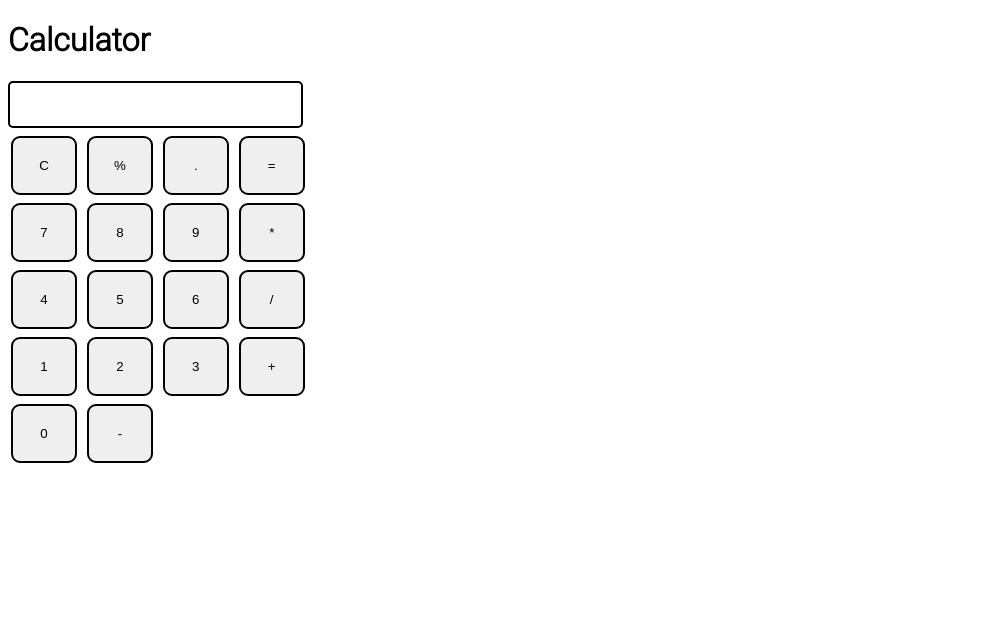
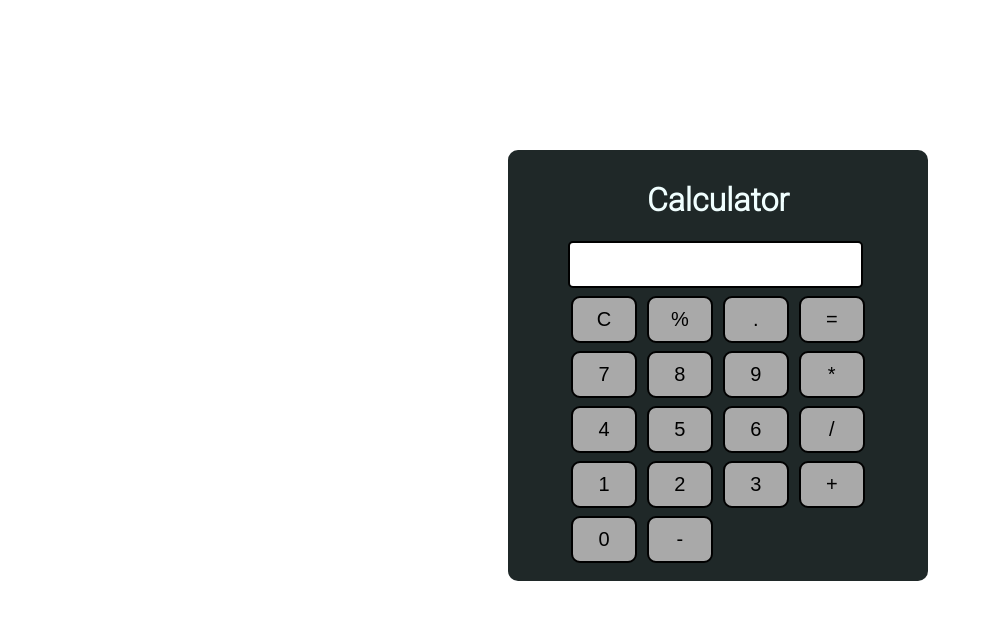
Before and after one commit to pranavbadhan8/Calculator, a plain HTML site: page index.html in a window 1280 px wide. Shown: the whole page, without its empty margins (0-983 px from the left). Drawn offline with Linux system fonts and the light colour scheme.

Commit message:
style.css

```diff
--- a/style.css
+++ b/style.css
@@ -4,18 +4,33 @@ html, body {
   width: 100%;
   font-family: 'Roboto', sans-serif;
 }
+h1{
+    text-align: center;
+    color: azure;
+}
+.container{
+    width: 400px;
+    margin:  150px 500px;
+    background-color:rgb(31, 40, 40);
+    padding: 10px;
+    border-radius: 10px;
+}
 
 .button{
   width: 66px;
-  padding: 20px;
   margin: 0 3px;
+  padding: 10px;
   border: 2px solid black;
   border-radius: 9px;
   cursor: pointer;
+  font-size: 20px;
+  background-color: darkgray;
+  color: black;
 }
 
 .row{
   margin: 8px 0;
+  padding-left: 50px;
 }
 .row input{
   width: 291px;
```
